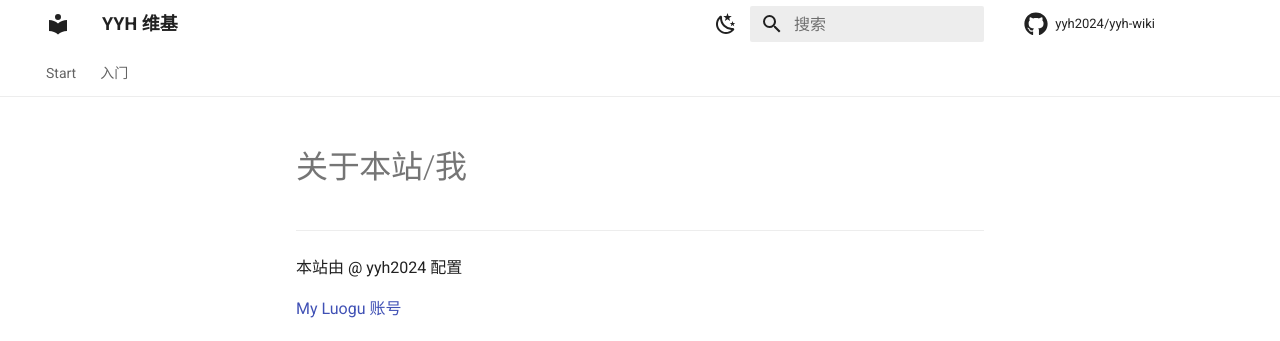
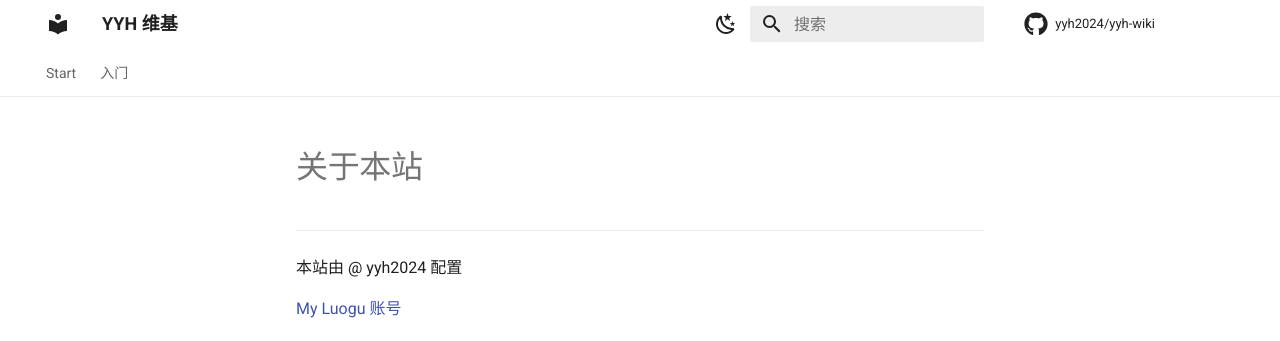
Before and after one commit to yyh2024/yyh-wiki, an MkDocs documentation site: the page built from docs/intro/about.md, in a window 1280 px wide. Shown: the top 341 px of the page. Built offline with MkDocs 1.6.1 and Material for MkDocs 9.7.7, drawn with Linux system fonts in a browser that asks for light colours; comment, search, counter and statistics services are not loaded.

Commit message:
Update about.md

```diff
--- a/docs/intro/about.md
+++ b/docs/intro/about.md
@@ -1,4 +1,4 @@
-# 关于本站/我
+# 关于本站
 
 ---
 
```
